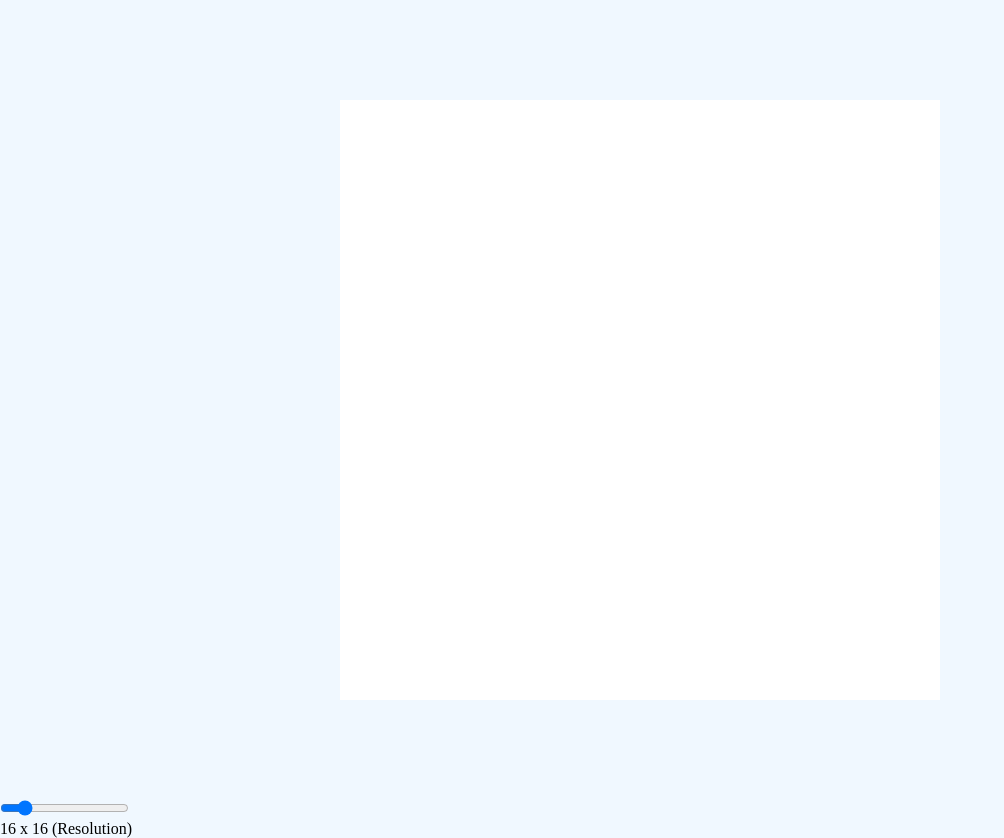
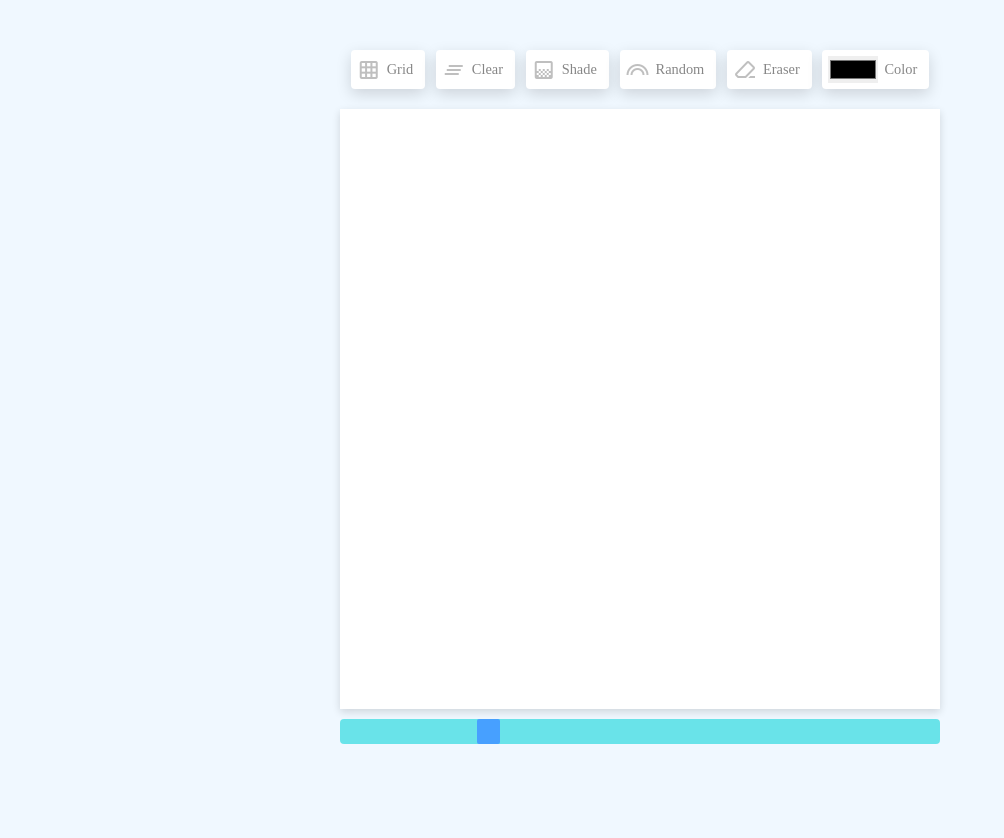
Before and after one commit to nameTun2001/Etch-a-Sketch, a plain HTML site: page index.html in a window 1280 px wide. Shown: the whole page, without its empty margins (0-1004 px from the left). After the commit the page ends 800 px from the top, so only its background shows below. Drawn offline with nearby package versions, Linux system fonts and the light colour scheme.

Commit message:
final Function of Grid

```diff
--- a/index.html
+++ b/index.html
@@ -5,11 +5,39 @@
     <meta name="viewport" content="width=device-width, initial-scale=1.0">
     <title>ETCH A SKETCH</title>
     <link rel="stylesheet" href="./styles.css">
+    <link href="https://fonts.googleapis.com/css2?family=Material+Symbols+Outlined" rel="stylesheet" />
 </head>
 <body>
+    <div class="top container">
+        <div id="grid-toggle" class="top-button">
+            <span class="material-symbols-outlined">grid_on</span>
+            <span class="button-cat">Grid</span>
+        </div>
+        <div id="clear" class="top-button">
+            <span class="material-symbols-outlined">clear_all</span>
+            <span class="button-cat">Clear</span>
+        </div>
+        <div id="gradient" class="top-button">
+            <span class="material-symbols-outlined">gradient</span>
+            <span class="button-cat">Shade</span>
+        </div>
+        <div id="rainbow" class="top-button">
+            <span class="material-symbols-outlined">looks</span>
+            <span class="button-cat">Random</span>
+        </div>
+        <div id="eraser" class="top-button">
+            <span class="material-symbols-outlined">ink_eraser</span>
+            <span class="button-cat">Eraser</span>
+        </div>
+        <div class="top-button">
+            <input type="color" id="pen-color" name="pen-color" value="#000000" class="pen-color" />
+            <span class="button-cat">Color</span>
+        </div>
+
+    </div>
     <div id="sketch-area" class="container"></div>
-    <div id="slider-container">
-        <input class="slider" id="slider" value="16" type="range" min="1" max="100">
+    <div class="container">
+        <input class="slider" id="slider" value="16" type="range" min="1" max="64">
         <p id="slider-value"></p>
     </div>
     <script src="./main.js"></script>
--- a/main.js
+++ b/main.js
@@ -1,29 +1,68 @@
-const GRIDSIDE = 600;
+const gridWidth =getComputedStyle(document.body).getPropertyValue('--grid-width');
+const accentColor =getComputedStyle(document.body).getPropertyValue('--accent-color');
+const inactiveColor =getComputedStyle(document.body).getPropertyValue('--inactive-color');
 
-let squarePerSide = 16;
-const sliderContainer = document.querySelector('#slider-container');
+const container = document.querySelector('.container');
+const sketchArea = document.querySelector('#sketch-area');
 const slider = document.querySelector('#slider');
 const sliderValue = document.querySelector('#slider-value');
-sliderValue.textContent = `${slider.value} x ${slider.value} (Resolution)`;
 
-const sketchArea = document.querySelector("#sketch-area");
-sketchArea.style.width = sketchArea.style.height = `${GRIDSIDE}px`;
+// const sliderContainer = document.querySelector('#slider-container');
+// sliderValue.textContent = `${slider.value} x ${slider.value} (Resolution)`;
 
-function createGridCells(squarePerSide){
+const gridToggle = document.querySelector('#grid-toggle');
+let squarePerSide = 16;
+
+let gridVisible = false;
+// sketchArea.style.width = sketchArea.style.height = `${GRIDSIDE}px`;
+
+function toggleGrid(){
+    gridVisible = gridVisible ? false : true;
+    gridToggle.style.color = gridVisible ? accentColor : inactiveColor;
+
+    removeGridCells();
+    createGridCells();
+}
+
+function createGridCells(){
     const numOfSquares = Math.pow(squarePerSide, 2);
-    const widthAndHeight = `${(GRIDSIDE / squarePerSide) - 2 }px`;
+    // const widthAndHeight = `${(GRIDSIDE / squarePerSide) - 2 }px`;
+    // let widthAndHeight = 0;
 
     for(let i = 0; i<numOfSquares; i++){
         const gridCell = document.createElement("div");
+
+        if(gridVisible){
+            widthAndHeight = `${(parseInt(gridWidth)/ squarePerSide) - 2}px`; //parseInt: lấy giá trị '600px' bỏ 'px'
+            gridCell.style.border = "1px solid whitesmoke";
+        }else if(!gridVisible){
+            widthAndHeight = `${(parseInt(gridWidth)/ squarePerSide)}px`; //parseInt: lấy giá trị '600px' bỏ 'px'
+            gridCell.style.border ="none";
+        }
         gridCell.style.width = gridCell.style.height = widthAndHeight;
-        gridCell.classList.add("cell");
 
+        // gridCell.addEventListener("mouseover",setBackgroundColor);
         sketchArea.appendChild(gridCell);
-        // gridCell.addEventListener("mouseenter",setBackgroundColor);
 
     }
 }
 function setBackgroundColor(){
     this.style.backgroundColor = "black";
 }
+//trước khi tạo mới grid cần xoá grid
+function removeGridCells(){
+    while(sketchArea.firstChild){
+        sketchArea.removeChild(sketchArea.firstChild);
+    }
+}
+slider.oninput = function (){
+    squarePerSide = this.value;
+    sliderValue.textContent =  `${this.value} x ${this.value} (Resolution)`;
+    removeGridCells ();
+    createGridCells(this.value);
+
+}
+gridToggle.addEventListener("click", toggleGrid);
 createGridCells();
+
+console.log(gridToggle.innerHTML);
--- a/styles.css
+++ b/styles.css
@@ -1,3 +1,8 @@
+:root {
+    --grid-width: 600px;
+    --accent-color: #04AA6D;
+    --inactive-color: rgba(0, 0, 0, 0.25);
+}
 *{
     margin: 0;
     padding: 0;
@@ -6,13 +11,100 @@ body{
     background-color: aliceblue;
     box-sizing: border-box;
 }
+.container {
+    margin: 0 auto;
+    width: var(--grid-width);
+}
+.top{
+    display: flex;
+    justify-content: space-evenly;
+    margin-top: 50px;
+    margin-bottom: 20px;
+    background-color: inherit;
+    color: var(--inactive-color);
+}
+.top-button{
+    background-color: white;
+    display: flex;
+    align-items: center;
+    padding: 6px;
+    border-radius: 4px;
+    box-shadow: rgba(0, 0, 0, 0.15) 0px 5px 15px;
+}
+
+.button-cat {
+    font-size: 0.9rem;
+    color: rgba(0, 0, 0, 0.473);
+    padding: 0 6px;
+}
+.top-button:hover{
+    color: var(--accent-color);
+    cursor: pointer;
+}
+#pen-color {
+    border: none;
+}
+.pen-color:hover{
+    cursor: pointer;
+}
+.top-button:last-child{
+    position: relative;
+
+}
+#pen-color::before{
+    content: "";
+    position: absolute;
+    top: 0;
+    right: 0;
+    height: 30px;
+    background-color: transparent;
+    padding-left: 107px;
+    padding-bottom: 9px;
+    border-radius: 3px;
+}
 #sketch-area{
     background-color: white;
     display: flex;
     flex-wrap: wrap;
-    margin: 100px auto;
-
+    margin: 10px auto;
+    box-shadow: rgba(0, 0, 0, 0.14) 0px 3px 8px;
 }
 .cell{
     border: 1px solid whitesmoke;
 }
+
+#slider-value{
+    text-align: center;
+    margin: 0 auto;
+}
+.slider{
+    /* -webkit-appearance: none; */
+    appearance: none;
+    width: 100%;
+    height: 25px;
+    outline: none;
+    border-radius: 4px;
+    opacity: 0.7;
+    background: #31dbe0;
+    transition: opacity .2;
+    -webkit-transition: .2;
+}
+.slider:hover{
+    opacity: 1;
+}
+
+/* Tùy chỉnh núm trượt */
+.slider::-webkit-slider-thumb {
+    -webkit-appearance: none; /* Loại bỏ kiểu mặc định */
+    width: 23px; /* Chiều rộng của núm trượt */
+    height: 25px; /* Chiều cao của núm trượt */
+    background: #007bff; /* Màu nền của núm trượt */
+    border-radius: 2px; /* Không bo góc để tạo hình vuông */
+    cursor: pointer; /* Thay đổi con trỏ chuột */
+}
+
+/* Cải tiến cho Edge và Chrome */
+.slider:focus::-webkit-slider-thumb {
+    background: #0056b3; /* Đổi màu núm trượt khi focus */
+    border-color: #222; /* Đổi màu viền */
+}
```
